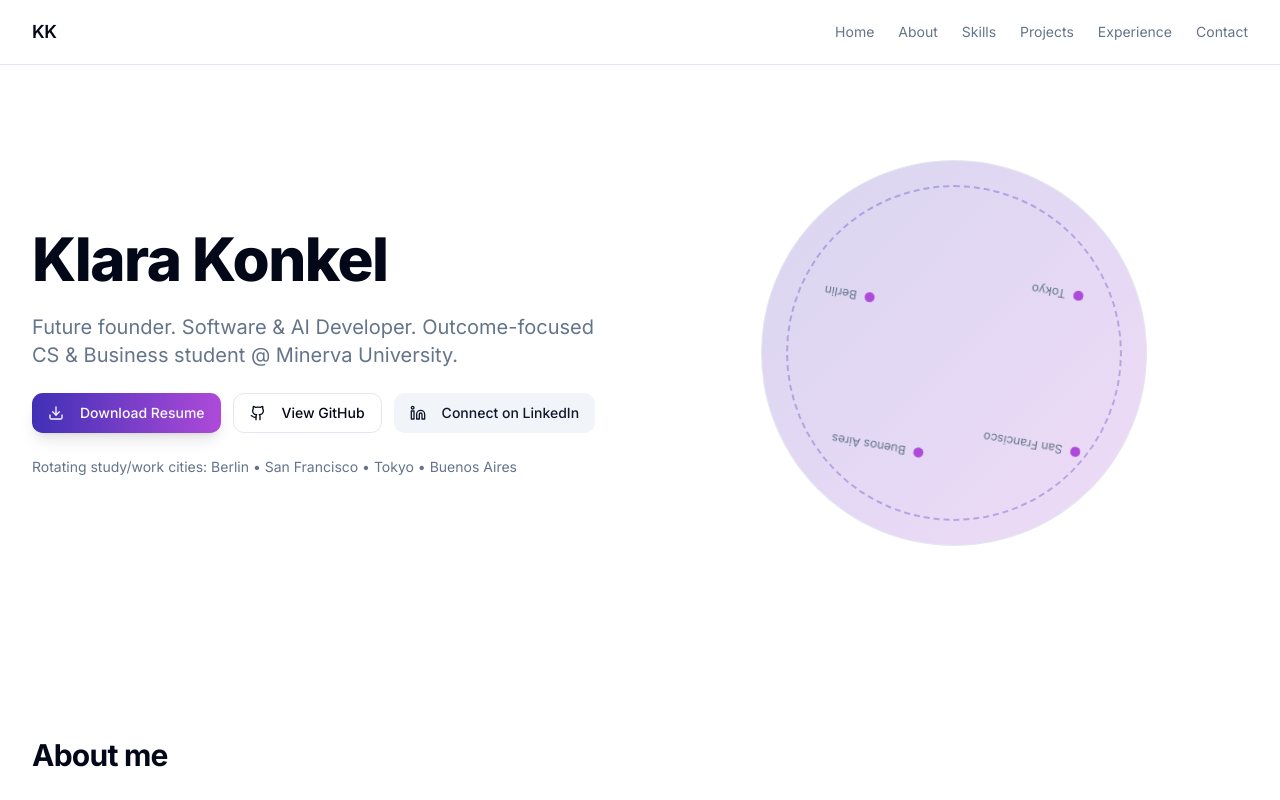
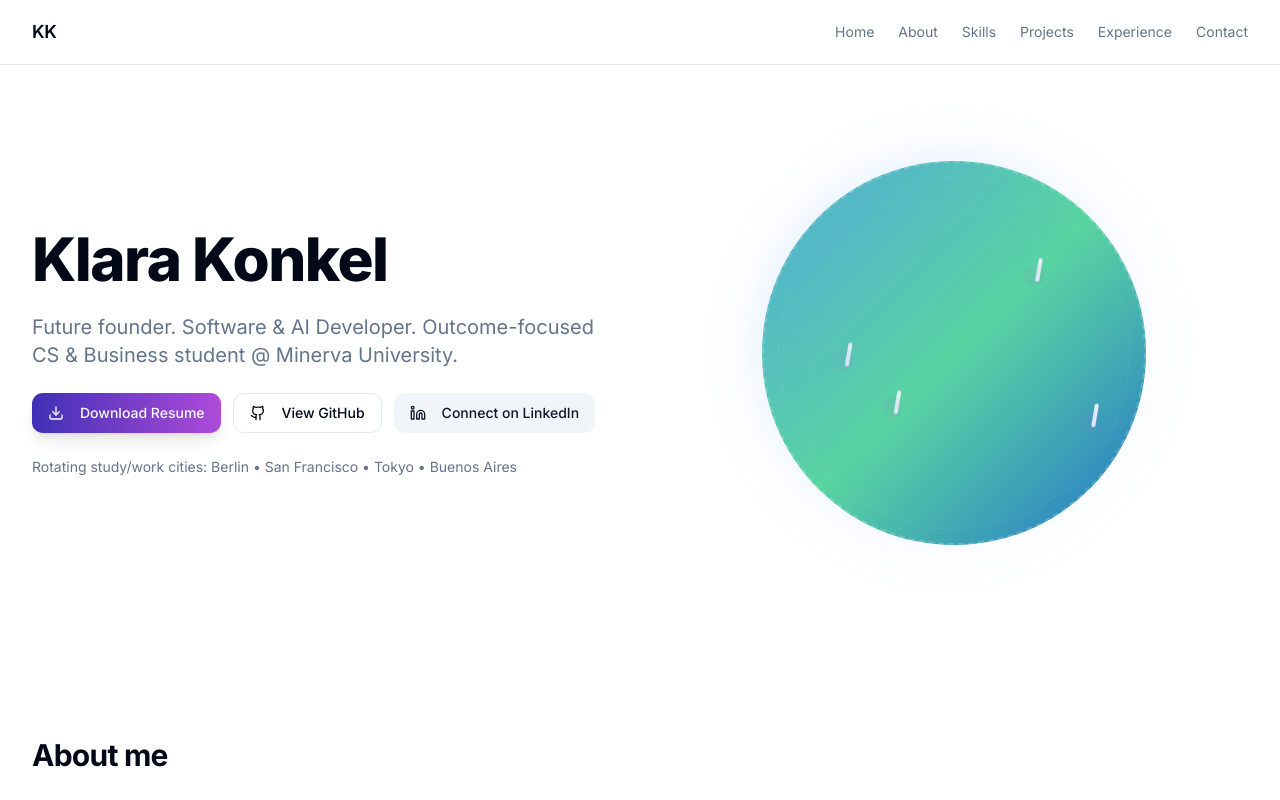
Before and after one commit to klarakonkel/klara-konkel-website, a React (Vite) app: page / in a window 1280 px wide. Shown: the top 800 px of the page. Built offline with nearby package versions, Linux system fonts and the light colour scheme.

Commit message:
Refine globe animation

```diff
--- a/src/components/sections/AnimatedGlobe.tsx
+++ b/src/components/sections/AnimatedGlobe.tsx
@@ -1,24 +1,25 @@
 import React from "react";
 
-interface PinProps {
-  angle: number; // degrees
+interface CityPinProps {
+  x: number; // percentage from left
+  y: number; // percentage from top
   label: string;
 }
 
-const Pin: React.FC<PinProps> = ({ angle, label }) => {
-  const radius = 120; // px, controls pin distance from center
-  const style: React.CSSProperties = {
-    transform: `rotate(${angle}deg) translate(${radius}px) rotate(-${angle}deg)`
-  };
+const CityPin: React.FC<CityPinProps> = ({ x, y, label }) => {
   return (
-    <div className="absolute left-1/2 top-1/2 -translate-x-1/2 -translate-y-1/2">
-      <div style={style} className="relative">
-        <div className="flex items-center gap-2">
-          <span className="h-2.5 w-2.5 rounded-full bg-accent shadow-[var(--shadow-glow)]"></span>
-          <span className="text-xs text-muted-foreground select-none">
-            {label}
-          </span>
+    <div
+      className="absolute z-10 transform -translate-x-1/2 -translate-y-1/2"
+      style={{ left: `${x}%`, top: `${y}%` }}
+    >
+      <div className="flex items-center gap-2 group">
+        <div className="relative">
+          <span className="h-3 w-3 rounded-full bg-accent shadow-[var(--shadow-glow)] border-2 border-white animate-pulse"></span>
+          <span className="absolute inset-0 h-3 w-3 rounded-full bg-accent/30 animate-ping"></span>
         </div>
+        <span className="text-xs font-medium text-foreground bg-background/90 px-2 py-1 rounded-md shadow-sm backdrop-blur-sm border border-border/50 opacity-0 group-hover:opacity-100 transition-opacity duration-300 whitespace-nowrap">
+          {label}
+        </span>
       </div>
     </div>
   );
@@ -27,16 +28,30 @@ const Pin: React.FC<PinProps> = ({ angle, label }) => {
 const AnimatedGlobe: React.FC = () => {
   return (
     <div className="relative mx-auto h-72 w-72 md:h-96 md:w-96">
-      <div className="absolute inset-0 rounded-full bg-gradient-to-br from-primary/20 to-accent/20 ring-1 ring-border shadow-[var(--shadow-elegant)]" />
-      <div className="absolute inset-6 rounded-full border-2 border-dashed border-primary/30" />
-      <div className="absolute inset-0 animate-spin-slow">
-        {/* Approximate city positions around the orbit */}
-        <Pin angle={20} label="Berlin" />
-        <Pin angle={140} label="Tokyo" />
-        <Pin angle={220} label="San Francisco" />
-        <Pin angle={300} label="Buenos Aires" />
+      {/* Globe base with Earth-like appearance */}
+      <div className="absolute inset-0 rounded-full bg-gradient-to-br from-blue-400 via-green-400 to-blue-600 shadow-[var(--shadow-elegant)] overflow-hidden">
+        {/* Continents overlay */}
+        <div className="absolute inset-0 rounded-full bg-gradient-to-br from-green-500/30 via-transparent to-green-600/20"></div>
+
+        {/* Atmosphere glow */}
+        <div className="absolute inset-0 rounded-full bg-gradient-to-br from-transparent via-blue-300/20 to-transparent"></div>
+
+        {/* Rotating container for cities */}
+        <div className="absolute inset-0 animate-spin-slow">
+          {/* City positions on the globe surface */}
+          <CityPin x={70} y={35} label="Berlin" />
+          <CityPin x={85} y={45} label="Tokyo" />
+          <CityPin x={25} y={40} label="San Francisco" />
+          <CityPin x={45} y={75} label="Buenos Aires" />
+        </div>
+
+        {/* Subtle grid lines for globe effect */}
+        <div className="absolute inset-0 rounded-full border-2 border-dashed border-white/20"></div>
+        <div className="absolute inset-4 rounded-full border border-dashed border-white/10"></div>
       </div>
-      <div className="absolute inset-0 rounded-full pointer-events-none" aria-hidden />
+
+      {/* Outer glow effect */}
+      <div className="absolute -inset-2 rounded-full bg-gradient-to-br from-blue-400/20 to-transparent blur-xl"></div>
     </div>
   );
 };
```
